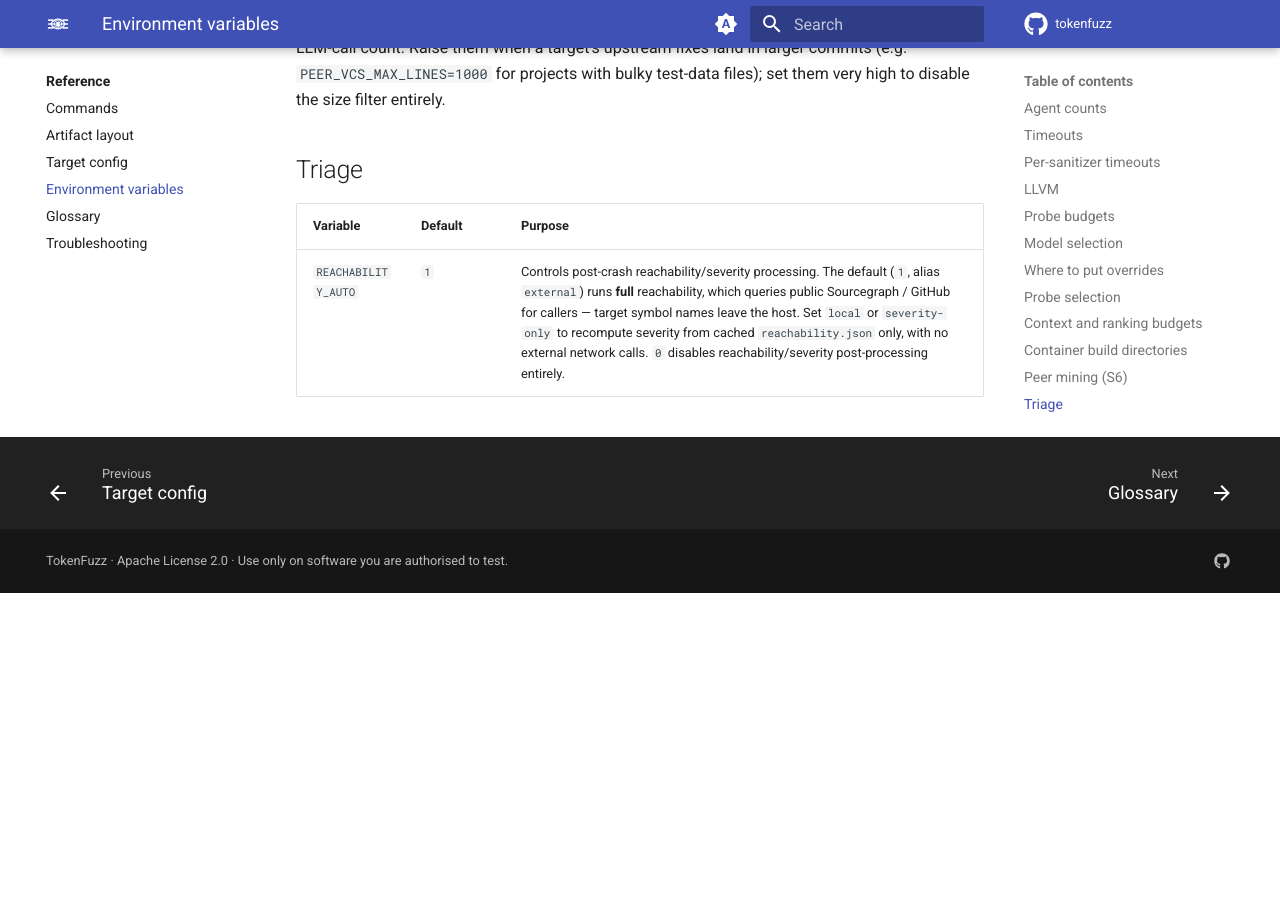
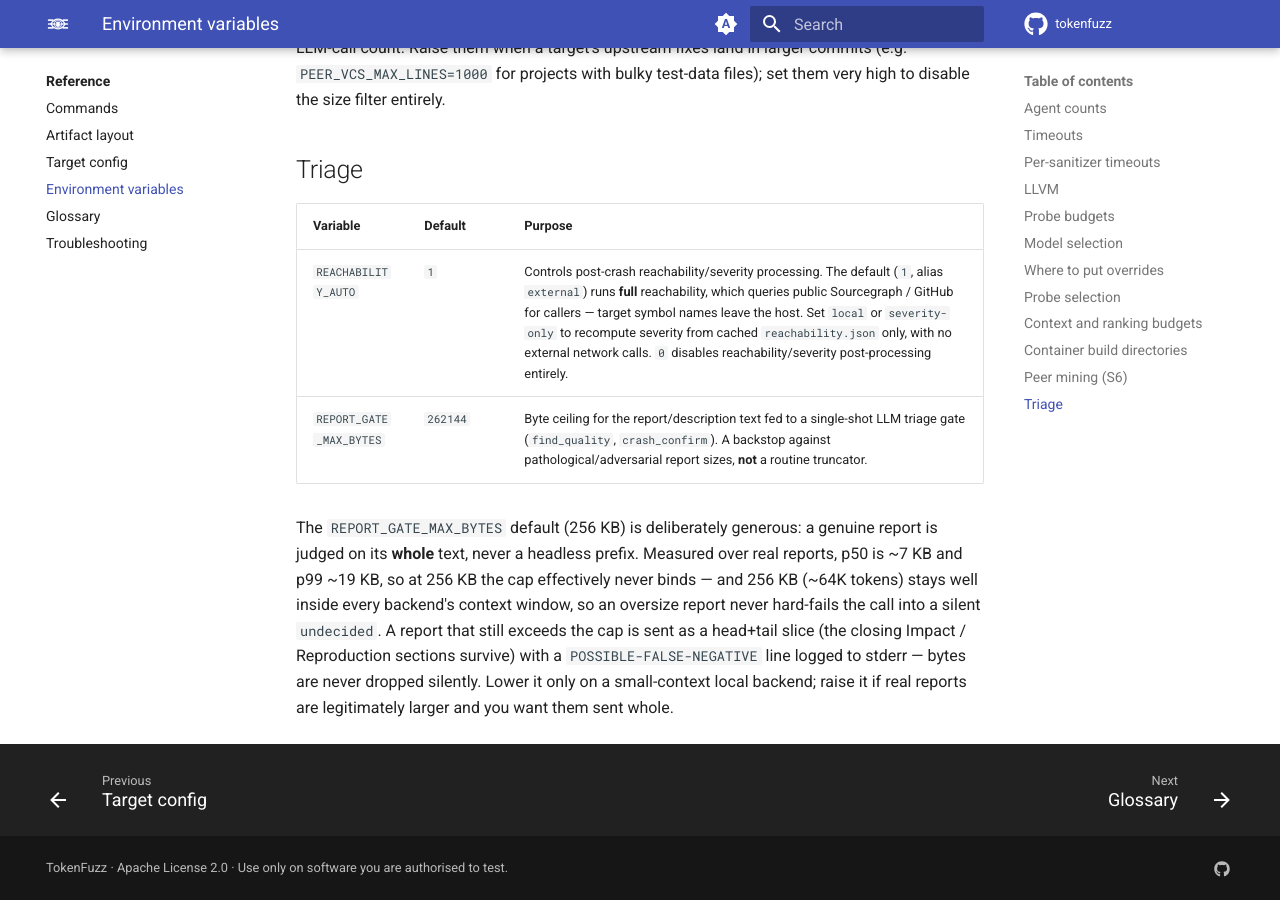
Before and after one commit to tokenfuzz/tokenfuzz, an MkDocs documentation site: the page built from docs/reference/environment.md, in a window 1280 px wide and 900 px high, scrolled down 5468 px. Built offline with MkDocs 1.6.1 and Material for MkDocs 9.7.7, drawn with Linux system fonts in a browser that asks for light colours; comment, search, counter and statistics services are not loaded; before the commit the page ends 6061 px from its top, so only the background shows below that.

Commit message:
triage: replace fixed report caps with generous caps after measuring over a set of targets
The find_quality and crash_confirm LLM gates truncated the report/description
with a fixed `head -c 8000` / `head -c 12000`. The limits were legacy: nothing
in the invocation layer (lib/llm_decide.py) enforces a size budget, and the
trace path already feeds 256 KB.

- Add REPORT_GATE_MAX_BYTES (default 256 KB), a shared, env-overridable
  ceiling. At 256 KB the cap effectively never binds for a genuine report, so
  findings are judged on their whole text; 256 KB (~64K tokens) stays inside
  every backend's context window so oversize never hard-fails into a silent
  undecided.
- Route both gates through _triage_read_report_bounded: whole file under the
  cap, head+tail slice on the rare overflow (closing sections survive) with a
  POSSIBLE-FALSE-NEGATIVE line on stderr. Bytes are never dropped silently.
- Drop the now-inaccurate "first N KB" labels from the two prompt templates.
- Document the knob under Triage in docs/reference/environment.md.
- Add tests/test_report_gate_bounds.sh covering whole-file passthrough,
  head+tail overflow, stderr-only logging, the env knob, and empty/missing.

```diff
--- a/docs/reference/environment.md
+++ b/docs/reference/environment.md
@@ -186,3 +186,15 @@ disable the size filter entirely.
 | Variable | Default | Purpose |
 | --- | --- | --- |
 | `REACHABILITY_AUTO` | `1` | Controls post-crash reachability/severity processing. The default (`1`, alias `external`) runs **full** reachability, which queries public Sourcegraph / GitHub for callers — target symbol names leave the host. Set `local` or `severity-only` to recompute severity from cached `reachability.json` only, with no external network calls. `0` disables reachability/severity post-processing entirely. |
+| `REPORT_GATE_MAX_BYTES` | `262144` | Byte ceiling for the report/description text fed to a single-shot LLM triage gate (`find_quality`, `crash_confirm`). A backstop against pathological/adversarial report sizes, **not** a routine truncator. |
+
+The `REPORT_GATE_MAX_BYTES` default (256 KB) is deliberately generous: a
+genuine report is judged on its **whole** text, never a headless prefix.
+Measured over real reports, p50 is ~7 KB and p99 ~19 KB, so at 256 KB the cap
+effectively never binds — and 256 KB (~64K tokens) stays well inside every
+backend's context window, so an oversize report never hard-fails the call into
+a silent `undecided`. A report that still exceeds the cap is sent as a
+head+tail slice (the closing Impact / Reproduction sections survive) with a
+`POSSIBLE-FALSE-NEGATIVE` line logged to stderr — bytes are never dropped
+silently. Lower it only on a small-context local backend; raise it if real
+reports are legitimately larger and you want them sent whole.
```
Also changed, not shown: 4 other files.
